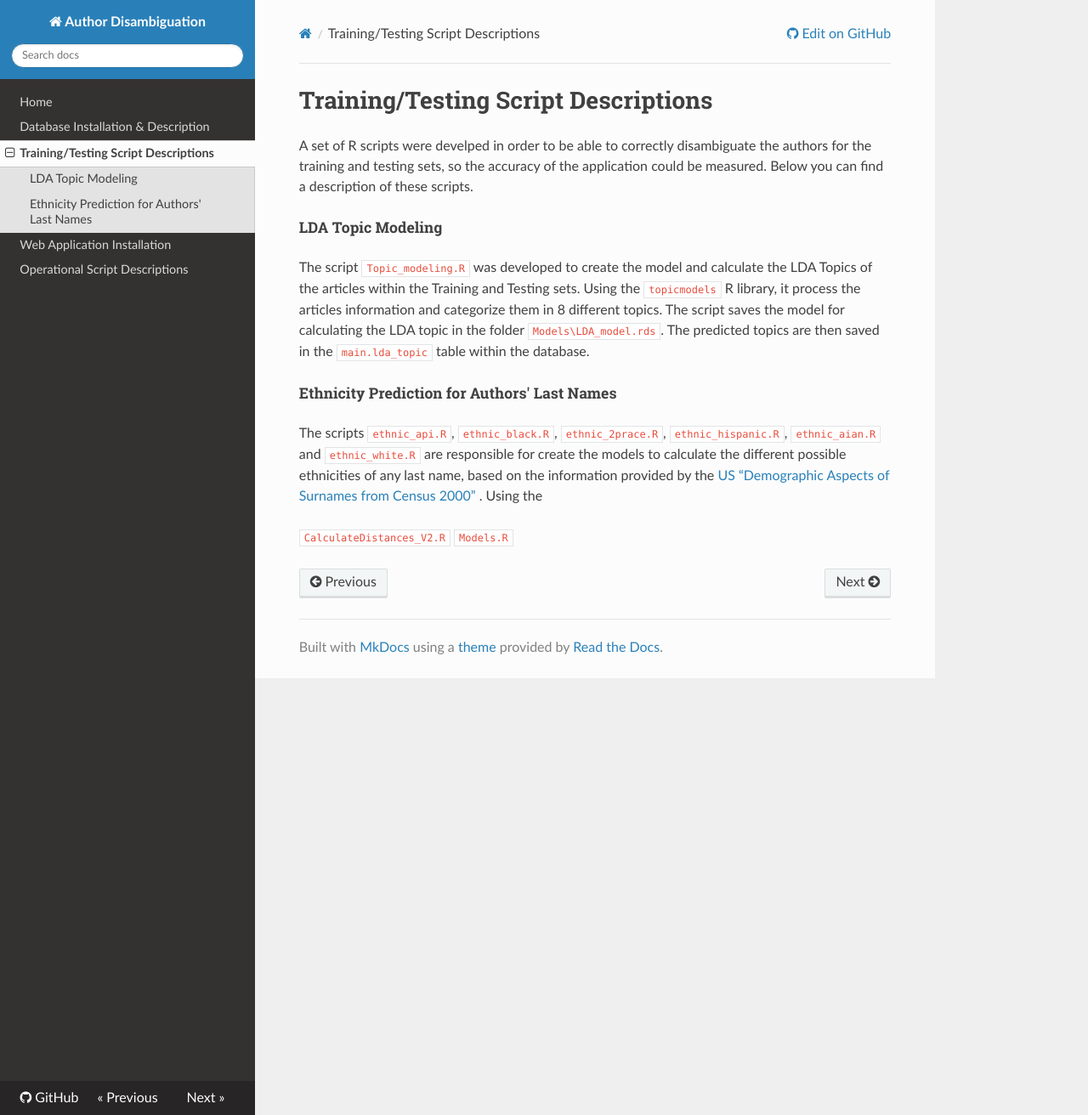
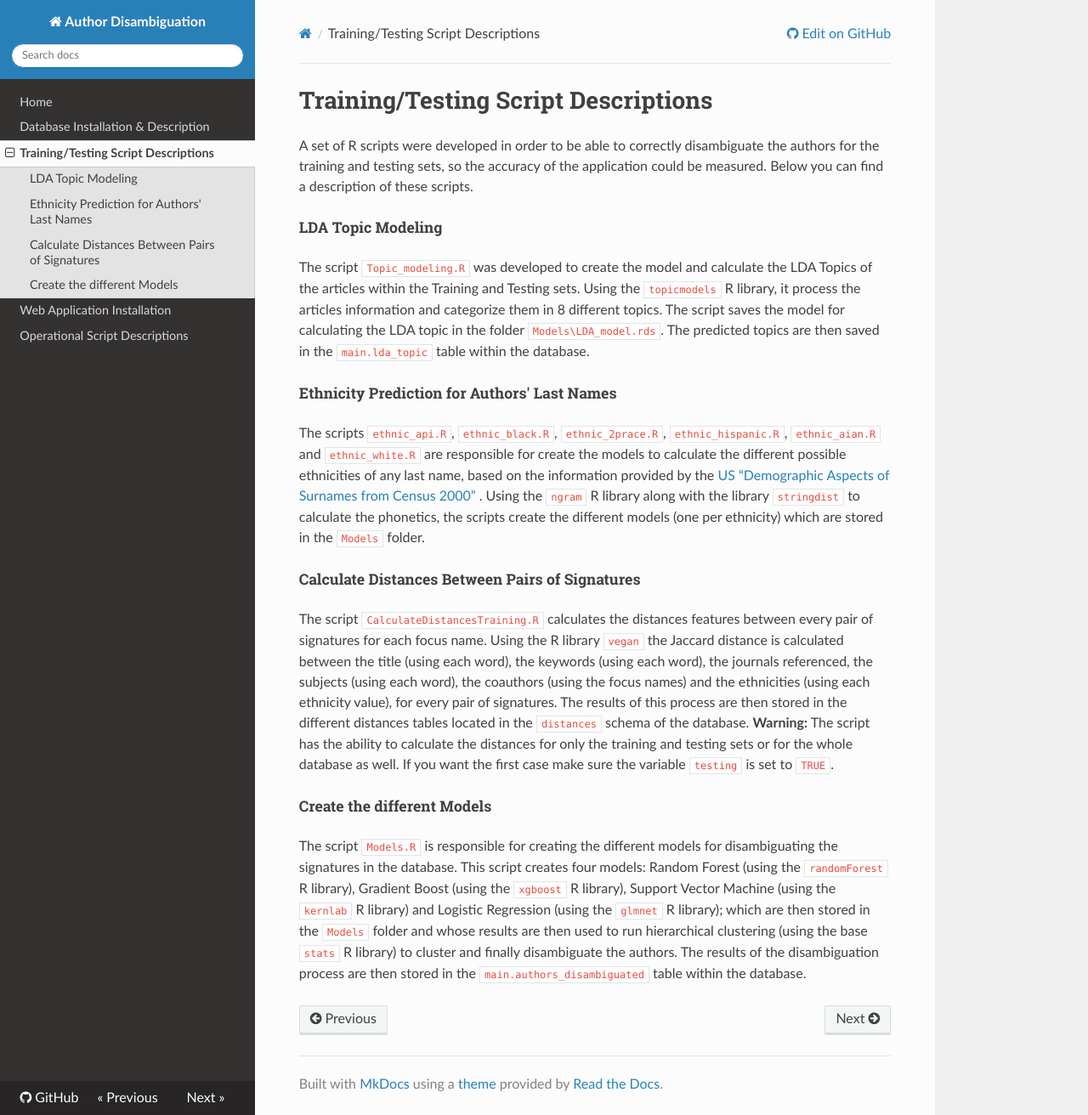
Before and after one commit to DMKM1517/author_disambiguation, an MkDocs documentation site: the page built from docs/tt_scripts.md, in a window 1280 px wide and 1312 px high. Shown: the whole window at 85% size. Built offline with MkDocs 1.6.1, drawn with Linux system fonts in a browser that asks for light colours; nearby versions of some CDN libraries; old or Windows-style settings are respelled for this version of MkDocs.

```diff
--- a/docs/op_scripts.md
+++ b/docs/op_scripts.md
@@ -1,12 +1,25 @@
 # Training/Testing Script Descriptions
 
-A set of R scripts were develped in order to be able to correctly disambiguate the authors for the training and testing sets, so the accuracy of the application could be measured. Below you can find a description of these scripts.
+A set of R scripts were developed in order to be able to process the signatures present in an article that is coming from the web application. Below you can find a description of these scripts.
+
+##### Process Web Article
+The script `Process_Web_Article.R` is the main script of this process and is called directly by the Web Application. It receives the `processid` of the article to process and then it runs the following 6 steps:
+
+ 1.  It calculates the `focus_name`'s of the signatures in the article (by using the fuzzystrmatch contrib library of PostgreSQL) and it adds them to the table `main.articles_authors`.
+ 2. It calculates the LDA Topic by calling the script `Calculate_LDA_topic.R`
+ 3. It calculates the possible Ethnicities of the last names by calling the script `Calculate_Ethnicity.R`.
+ 4. It aggregates all the information required to calculate the distances features (title, the keywords, the journals referenced, the subjects, the coauthors and the ethnicities) and then it stores them in the `main.info_for_distances` table.
+ 5. It calculates the distances features by calling the script `Calculate_Distances.R`.
+ 6. It predicts which signatures belong to the article's authors by calling the script `Predict_Equal_Authors.R`.
 
 ##### LDA Topic Modeling
-The script `Topic_modeling.R` was developed to create the model and calculate the LDA Topics of the articles within the Training and Testing sets. Using the `topicmodels` R library, it process the articles information and categorize them in 8 different topics. The script saves the model for calculating the LDA topic in the folder `Models\LDA_model.rds`. The predicted topics are then saved in the `main.lda_topic` table within the database.
+The script `Calculate_LDA_topic.R` was developed to calculate the LDA Topics of the articles. Using the `topicmodels` R library, and the previously created LDA model (located in `Models\LDA_model.rds`), this script calculates the LDA topics of all the articles in the database that have no LDA topic yet. The predicted topics are then saved in the `main.lda_topic` table within the database.
 
 ##### Ethnicity Prediction for Authors' Last Names
-The scripts `ethnic_api.R`, `ethnic_black.R`, `ethnic_2prace.R`, `ethnic_hispanic.R`, `ethnic_aian.R` and `ethnic_white.R` are responsible for create the models to calculate the different possible ethnicities of any last name, based on the information provided by the [US “Demographic Aspects of Surnames from Census 2000”](http://www2.census.gov/topics/genealogy/%202000surnames/surnames.pdf) . Using the
+The script `Calculate_Ethnicity.R` is responsible for calculating the possible ethinicities for the last names of the different articles' signatures. With the `ngram` R library along with the library `stringdist` to calculate the phonetics, the script uses the `ethnic_*.R` models (located in the `Models\` folder) to calculate these possible ethnicities the scripts create the different models (one per ethnicity) which are stored in the `Models` folder. The results of this process are then stored in the `main.last_name_ethnicities` table within the database.
 
-`CalculateDistances_V2.R`
-`Models.R`
+##### Calculate Distances Between Pairs of Signatures
+The script `Calculate_Distances.R` calculates the distances features between the incoming signatures and every other signature in its respective focus name. Using the R library `vegan` the Jaccard distance is calculated between the title (using each word), the keywords (using each word), the journals referenced, the subjects (using each word), the coauthors (using the focus names) and the ethnicities (using each ethnicity value), which are retrieved form the `main.info_for_distances` table in the database. The results of this process are then stored in the different distances tables located in the `distances` schema of the database.
+
+##### Predict Signatures that Belongs to the Same Author
+The script `Predict_Equal_Authors.R` is responsible for which signatures already present in the database belong to the same author as the signatures of the article received. This script uses the Logistic Regression Model (located in `Models\model_cvglm.rds`) to predict the signatures of the same authors received (using the `glmnet` R library). The results of this process are then stored in the `main.same_authors` table within the database.
--- a/docs/tt_scripts.md
+++ b/docs/tt_scripts.md
@@ -1,12 +1,15 @@
 # Training/Testing Script Descriptions
 
-A set of R scripts were develped in order to be able to correctly disambiguate the authors for the training and testing sets, so the accuracy of the application could be measured. Below you can find a description of these scripts.
+A set of R scripts were developed in order to be able to correctly disambiguate the authors for the training and testing sets, so the accuracy of the application could be measured. Below you can find a description of these scripts.
 
 ##### LDA Topic Modeling
 The script `Topic_modeling.R` was developed to create the model and calculate the LDA Topics of the articles within the Training and Testing sets. Using the `topicmodels` R library, it process the articles information and categorize them in 8 different topics. The script saves the model for calculating the LDA topic in the folder `Models\LDA_model.rds`. The predicted topics are then saved in the `main.lda_topic` table within the database.
 
 ##### Ethnicity Prediction for Authors' Last Names
-The scripts `ethnic_api.R`, `ethnic_black.R`, `ethnic_2prace.R`, `ethnic_hispanic.R`, `ethnic_aian.R` and `ethnic_white.R` are responsible for create the models to calculate the different possible ethnicities of any last name, based on the information provided by the [US “Demographic Aspects of Surnames from Census 2000”](http://www2.census.gov/topics/genealogy/%202000surnames/surnames.pdf) . Using the
+The scripts `ethnic_api.R`, `ethnic_black.R`, `ethnic_2prace.R`, `ethnic_hispanic.R`, `ethnic_aian.R` and `ethnic_white.R` are responsible for create the models to calculate the different possible ethnicities of any last name, based on the information provided by the [US “Demographic Aspects of Surnames from Census 2000”](http://www2.census.gov/topics/genealogy/%202000surnames/surnames.pdf) . Using the `ngram` R library along with the library `stringdist` to calculate the phonetics, the scripts create the different models (one per ethnicity) which are stored in the `Models` folder.
 
-`CalculateDistances_V2.R`
-`Models.R`
+##### Calculate Distances Between Pairs of Signatures
+The script `CalculateDistancesTraining.R` calculates the distances features between every pair of signatures for each focus name. Using the R library `vegan` the Jaccard distance is calculated between the title (using each word), the keywords (using each word), the journals referenced, the subjects (using each word), the coauthors (using the focus names) and the ethnicities (using each ethnicity value), for every pair of signatures. The results of this process are then stored in the different distances tables located in the `distances` schema of the database. __Warning:__ The script has the ability to calculate the distances for only the training and testing sets or for the whole database as well. If you want the first case make sure the variable `testing` is set to `TRUE`.
+
+##### Create the different Models
+The script `Models.R` is responsible for creating the different models for disambiguating the signatures in the database. This script creates four models: Random Forest (using the `randomForest` R library), Gradient Boost (using the `xgboost` R library), Support Vector Machine (using the `kernlab` R library) and Logistic Regression (using the `glmnet` R library); which are then stored in the `Models` folder and whose results are then used to run hierarchical clustering (using the base `stats` R library) to cluster and finally disambiguate the authors. The results of the disambiguation process are then stored in the `main.authors_disambiguated` table within the database.
```
Also changed, not shown: README.md (+1 -1 lines), docs/index.md (+9 -9 lines), docs/db.md (line endings or trailing spaces).
